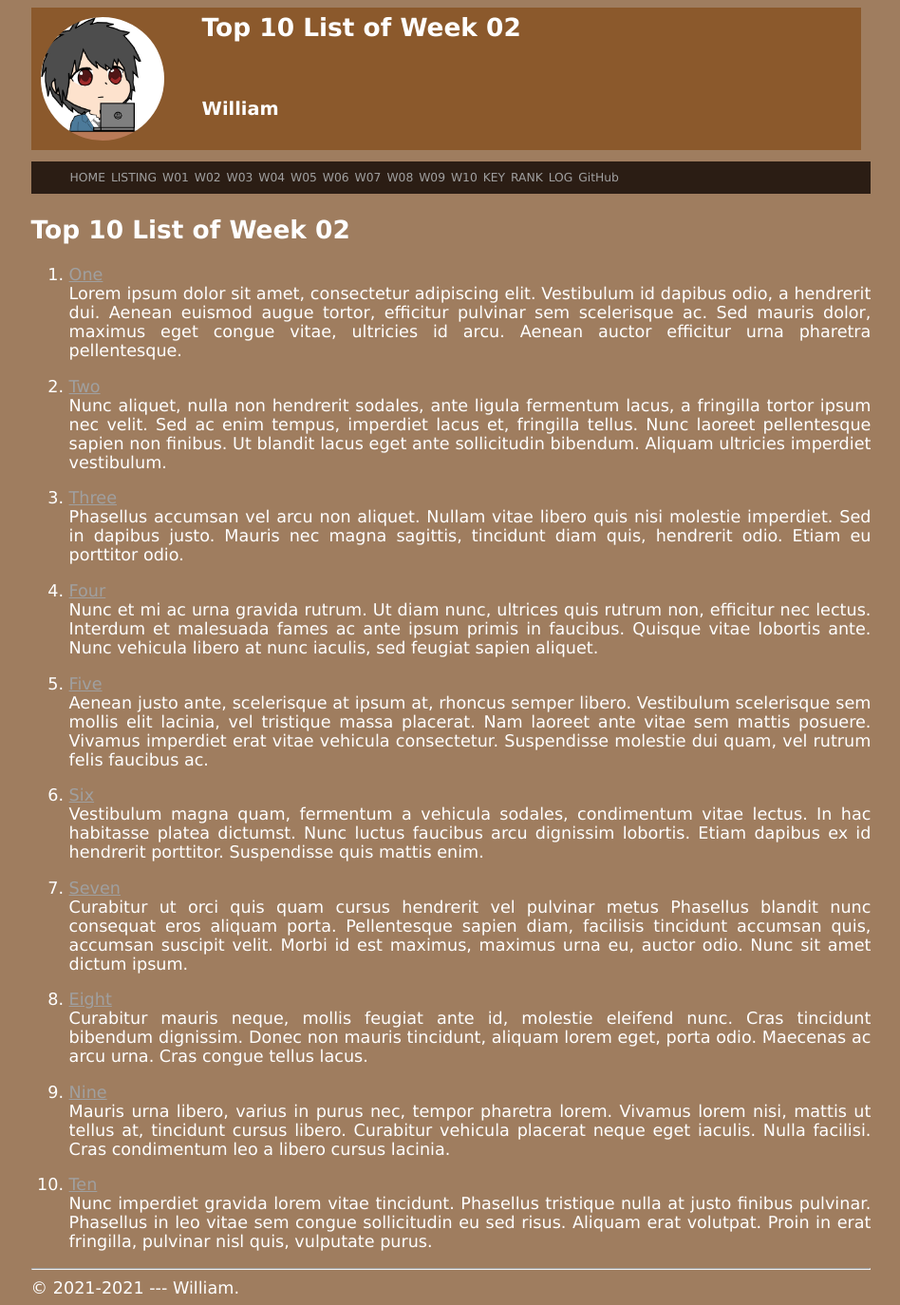
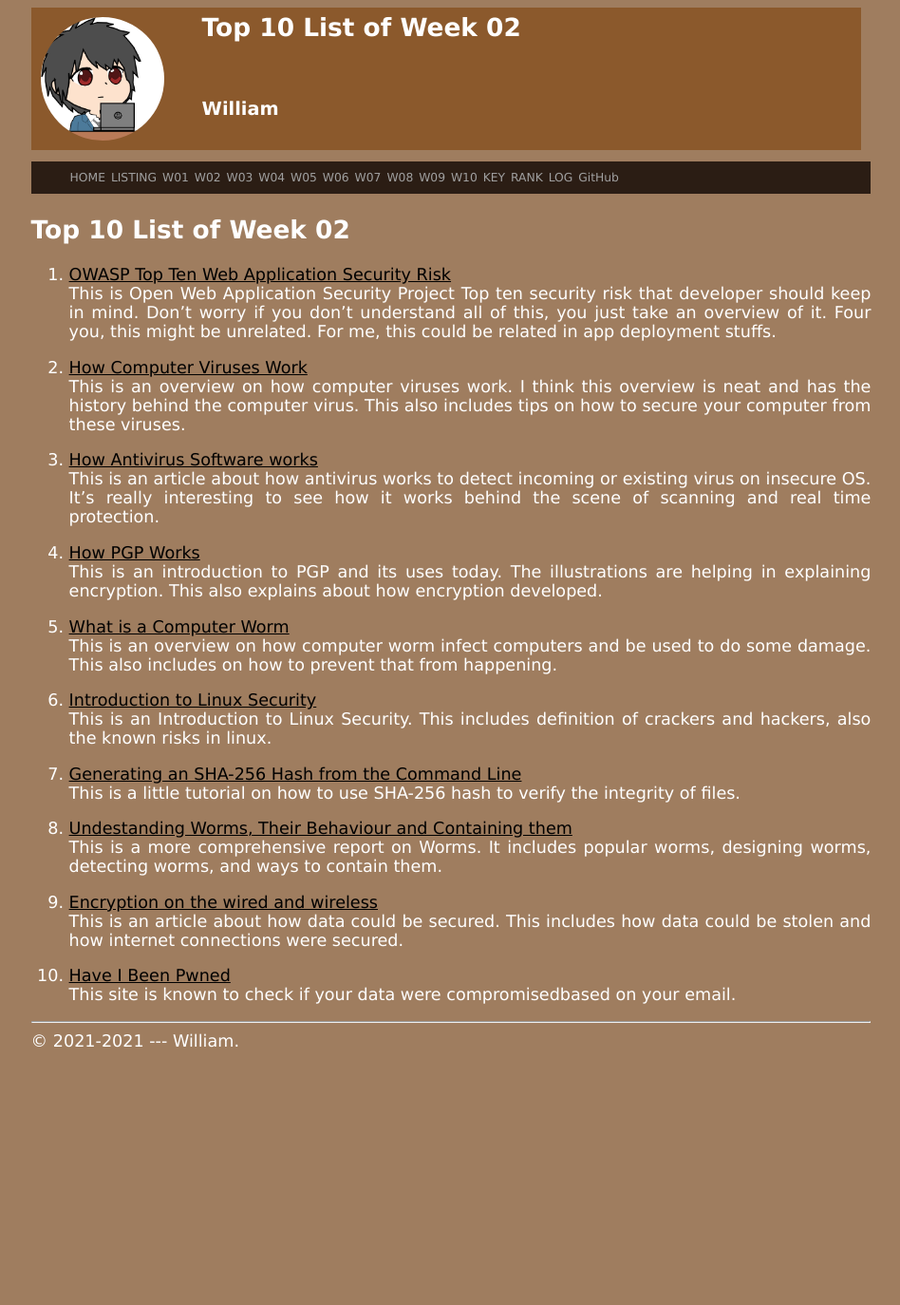
Before and after one commit to Hori75/os211, a Jekyll site: the page built from w02.md, in a window 1280 px wide. Shown: the whole page at 95% size, without its empty margins (165-1113 px from the left). Built offline with Jekyll 4.4.1, drawn with Linux system fonts in a browser that asks for light colours; our own code applies the rules of GitHub Pages for plain Markdown files; after the commit the page ends 1114 px from its top, so only the background shows below that.

Commit message:
Week 02: top 10 week 2 and week 2 log

```diff
--- a/TXT/mylog.txt
+++ b/TXT/mylog.txt
@@ -13,3 +13,7 @@
 ZCZC W01 120 L06 Reading OS slides and Week 1 slides
 ZCZC W01 120 L05 Finding relatedd sites for Top 10 Week 1
 ZCZC W01 240 L03 Week 1 related tasks
+ZCZC W02 80 L04 Week 2 Zoom Meeting
+ZCZC W02 180 L21 Reading OS Slides and Week 2 slides
+ZCZC W02 180 L05 Finding related sites for Top 10 Week 2
+ZCZC W02 180 L03 Week 2 related tasks
--- /dev/null
+++ b/TXT/myrank.txt
@@ -0,0 +1,3 @@
+# Top 10 Rank
+ZCZC W01 jojonicho
+ZCZC W01 IoriU
--- a/assets/css/style.css
+++ b/assets/css/style.css
@@ -27,7 +27,7 @@
 }
 
 .container a {
-  color: #a0a0a0;
+  color: black;
 }
 
 .container a:hover {
@@ -124,6 +124,7 @@
 
 .navbar ul li a {
   text-decoration: none;
+  color:         #a0a0a0;
 }
 
 .navbar ul li a:hover {
@@ -134,6 +135,7 @@
 }
 
 pre {
+  background:    black;
   border:        3px solid rgba(255, 255, 255, 0.15);
   padding:       10px;
   color:         #b5e853;
--- a/w02.md
+++ b/w02.md
@@ -5,72 +5,38 @@
 
 # Top 10 List of Week 02
 
-1. [One](https://en.wikipedia.org/wiki/1)<br>
-Lorem ipsum dolor sit amet, consectetur adipiscing elit.
-Vestibulum id dapibus odio, a hendrerit dui.
-Aenean euismod augue tortor, efficitur pulvinar sem scelerisque ac.
-Sed mauris dolor, maximus eget congue vitae, ultricies id arcu.
-Aenean auctor efficitur urna pharetra pellentesque.
+1. [OWASP Top Ten Web Application Security Risk](https://owasp.org/www-project-top-ten/)<br>
+This is Open Web Application Security Project Top ten security risk that developer should keep in mind.
+Don't worry if you don't understand all of this, you just take an overview of it.
+Four you, this might be unrelated. For me, this could be related in app deployment stuffs.
 
-2. [Two](https://en.wikipedia.org/wiki/2)<br>
-Nunc aliquet, nulla non hendrerit sodales, ante ligula fermentum lacus, a fringilla tortor ipsum nec velit.
-Sed ac enim tempus, imperdiet lacus et, fringilla tellus.
-Nunc laoreet pellentesque sapien non finibus.
-Ut blandit lacus eget ante sollicitudin bibendum.
-Aliquam ultricies imperdiet vestibulum.
+2. [How Computer Viruses Work](https://computer.howstuffworks.com/virus.htm)<br>
+This is an overview on how computer viruses work. I think this overview is neat and has the history behind the computer virus.
+This also includes tips on how to secure your computer from these viruses.
 
-3. [Three](https://en.wikipedia.org/wiki/3)<br>
-Phasellus accumsan vel arcu non aliquet.
-Nullam vitae libero quis nisi molestie imperdiet.
-Sed in dapibus justo.
-Mauris nec magna sagittis, tincidunt diam quis, hendrerit odio.
-Etiam eu porttitor odio.
+3. [How Antivirus Software works](https://www.howtogeek.com/125650/htg-explains-how-antivirus-software-works/)<br>
+This is an article about how antivirus works to detect incoming or existing virus on insecure OS.
+It's really interesting to see how it works behind the scene of scanning and real time protection.
 
-4. [Four](https://en.wikipedia.org/wiki/4)<br>
-Nunc et mi ac urna gravida rutrum.
-Ut diam nunc, ultrices quis rutrum non, efficitur nec lectus.
-Interdum et malesuada fames ac ante ipsum primis in faucibus.
-Quisque vitae lobortis ante.
-Nunc vehicula libero at nunc iaculis, sed feugiat sapien aliquet.
+4. [How PGP Works](https://users.ece.cmu.edu/~adrian/630-f04/PGP-intro.html)<br>
+This is an introduction to PGP and its uses today. The illustrations are helping in explaining encryption.
+This also explains about how encryption developed.
 
-5. [Five](https://en.wikipedia.org/wiki/5)<br>
-Aenean justo ante, scelerisque at ipsum at, rhoncus semper libero.
-Vestibulum scelerisque sem mollis elit lacinia, vel tristique massa placerat.
-Nam laoreet ante vitae sem mattis posuere.
-Vivamus imperdiet erat vitae vehicula consectetur.
-Suspendisse molestie dui quam, vel rutrum felis faucibus ac.
+5. [What is a Computer Worm](https://www.hornetsecurity.com/en/knowledge-base/computer-worm/)<br>
+This is an overview  on how computer worm infect computers and be used to do some damage.
+This also includes on how to prevent that from happening.
 
-6. [Six](https://en.wikipedia.org/wiki/6)<br>
-Vestibulum magna quam, fermentum a vehicula sodales, condimentum vitae lectus.
-In hac habitasse platea dictumst.
-Nunc luctus faucibus arcu dignissim lobortis.
-Etiam dapibus ex id hendrerit porttitor.
-Suspendisse quis mattis enim.
+6. [Introduction to Linux Security](http://www.penguintutor.com/linux/introduction-linux-security)<br>
+This is an Introduction to Linux Security. This includes definition of crackers and hackers, also the known risks in linux.
 
-7. [Seven](https://en.wikipedia.org/wiki/7)<br>
-Curabitur ut orci quis quam cursus hendrerit vel pulvinar metus
-Phasellus blandit nunc consequat eros aliquam porta.
-Pellentesque sapien diam, facilisis tincidunt accumsan quis, accumsan suscipit velit.
-Morbi id est maximus, maximus urna eu, auctor odio.
-Nunc sit amet dictum ipsum.
+7. [Generating an SHA-256 Hash from the Command Line](https://www.baeldung.com/linux/sha-256-from-command-line)<br>
+This is a little tutorial on how to use SHA-256 hash to verify the integrity of files.
 
-8. [Eight](https://en.wikipedia.org/wiki/8)<br>
-Curabitur mauris neque, mollis feugiat ante id, molestie eleifend nunc.
-Cras tincidunt bibendum dignissim.
-Donec non mauris tincidunt, aliquam lorem eget, porta odio.
-Maecenas ac arcu urna.
-Cras congue tellus lacus.
+8. [Undestanding Worms, Their Behaviour and Containing them](https://www.cse.wustl.edu/~jain/cse571-09/ftp/worms/index.html)<br>
+This is a more comprehensive report on Worms. It includes popular worms, designing worms, detecting worms, and ways to contain them.
 
-9. [Nine](https://en.wikipedia.org/wiki/9)<br>
-Mauris urna libero, varius in purus nec, tempor pharetra lorem.
-Vivamus lorem nisi, mattis ut tellus at, tincidunt cursus libero.
-Curabitur vehicula placerat neque eget iaculis.
-Nulla facilisi.
-Cras condimentum leo a libero cursus lacinia.
+9. [Encryption on the wired and wireless](https://medium.com/cloud-security/encryption-on-the-wired-and-wireless-c5425ec4ae98)<br>
+This is an article about how data could be secured. This includes how data could be stolen and how internet connections were secured.
 
-10. [Ten](https://en.wikipedia.org/wiki/10)<br>
-Nunc imperdiet gravida lorem vitae tincidunt.
-Phasellus tristique nulla at justo finibus pulvinar.
-Phasellus in leo vitae sem congue sollicitudin eu sed risus.
-Aliquam erat volutpat.
-Proin in erat fringilla, pulvinar nisl quis, vulputate purus.
+10. [Have I Been Pwned](https://haveibeenpwned.com/)<br>
+This site is known to check if your data were compromisedbased on your email.
```
Also changed, not shown: 004.md (+59 -1 lines), TXT/mypubkey.txt (added, +52 -0 lines), 2 other files.
